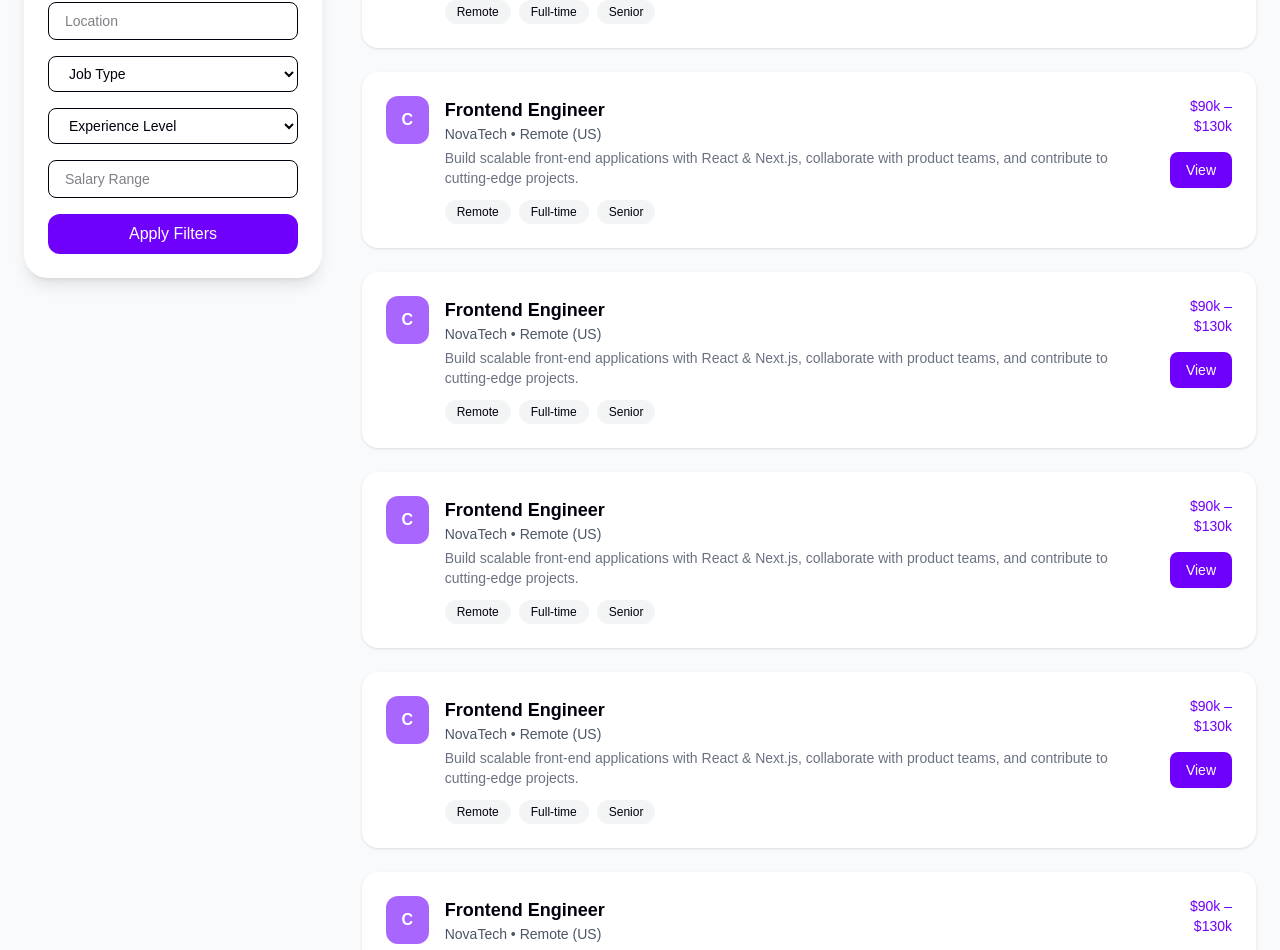
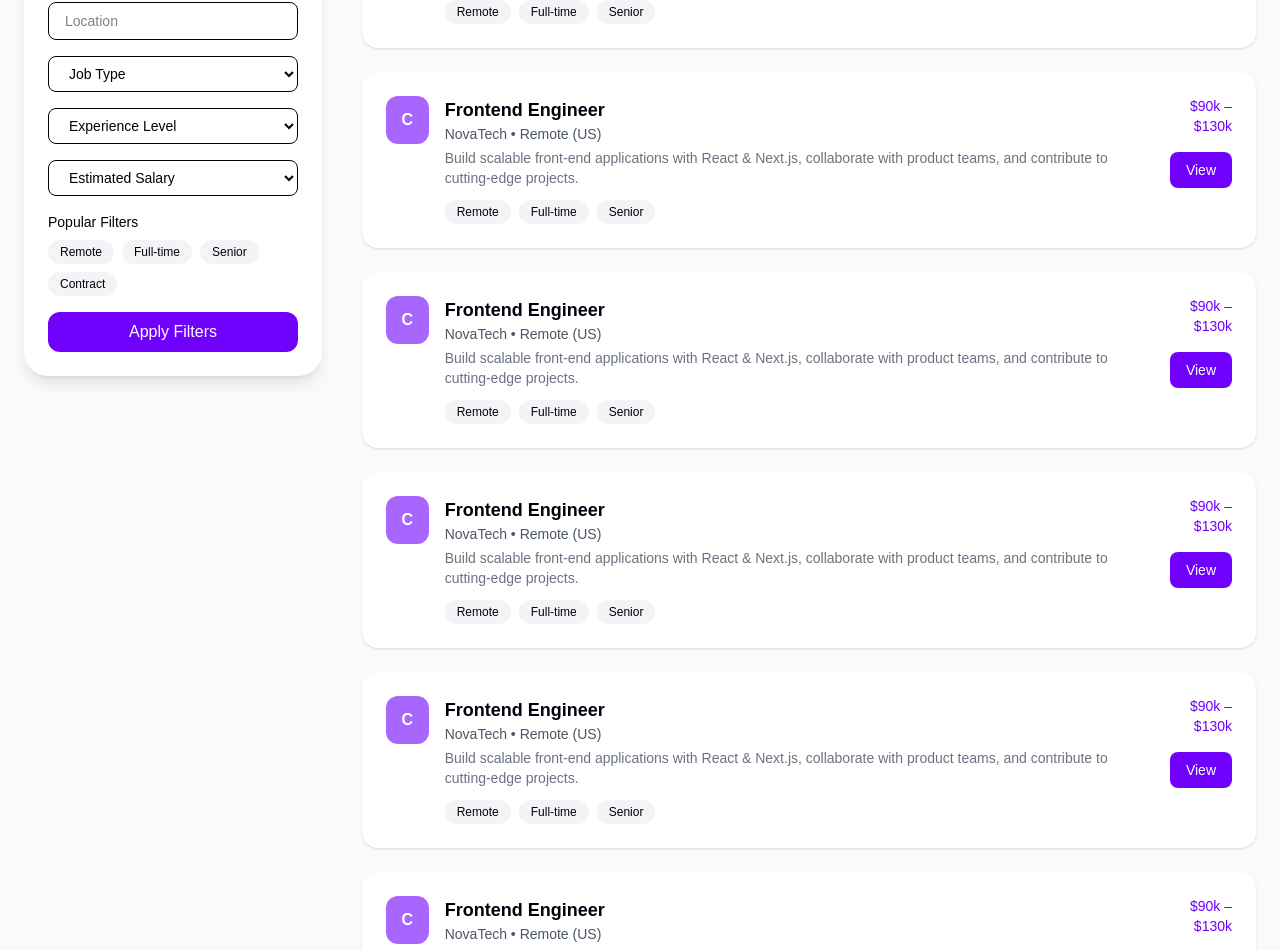
Before and after one commit to adebisidolapo/technicaljobboard, a Next.js app in the folder jobboard/: page / in a window 1280 px wide. Shown: the part 1819-2769 px from the top of the page. Built offline with nearby package versions, Linux system fonts and the light colour scheme.

Commit message:
Updated Browse Jobs Section

```diff
--- a/jobboard/app/page.tsx
+++ b/jobboard/app/page.tsx
@@ -200,12 +200,25 @@ export default function Home() {
             <option>Senior</option>
           </select>
 
-          {/* Salary Range (Optional) */}
-          <input
-            type="text"
-            placeholder="Salary Range"
-            className="w-full border rounded-lg px-4 py-2 mb-4 focus:ring-2 focus:ring-[#A866FE] outline-none text-sm"
-          />
+          {/* Estimated Salary */}
+          <select className="w-full border rounded-lg px-4 py-2 mb-4 text-sm">
+            <option>Estimated Salary</option>
+            <option>$40k – $60k</option>
+            <option>$60k – $80k</option>
+            <option>$80k – $100k</option>
+            <option>$100k – $150k</option>
+          </select>
+
+          {/* Popular Filters */}
+          <div className="mb-4">
+            <p className="text-sm font-medium mb-2">Popular Filters</p>
+            <div className="flex flex-wrap gap-2">
+              <span className="text-xs px-3 py-1 rounded-full bg-gray-100 cursor-pointer hover:bg-[#6F00FC] hover:text-white transition">Remote</span>
+              <span className="text-xs px-3 py-1 rounded-full bg-gray-100 cursor-pointer hover:bg-[#8C33FD] hover:text-white transition">Full-time</span>
+              <span className="text-xs px-3 py-1 rounded-full bg-gray-100 cursor-pointer hover:bg-[#A866FE] hover:text-white transition">Senior</span>
+              <span className="text-xs px-3 py-1 rounded-full bg-gray-100 cursor-pointer hover:bg-[#6F00FC] hover:text-white transition">Contract</span>
+            </div>
+          </div>
 
           <button className="w-full bg-[#6F00FC] hover:bg-[#8C33FD] text-white py-2 rounded-xl font-medium transition">
             Apply Filters
```
